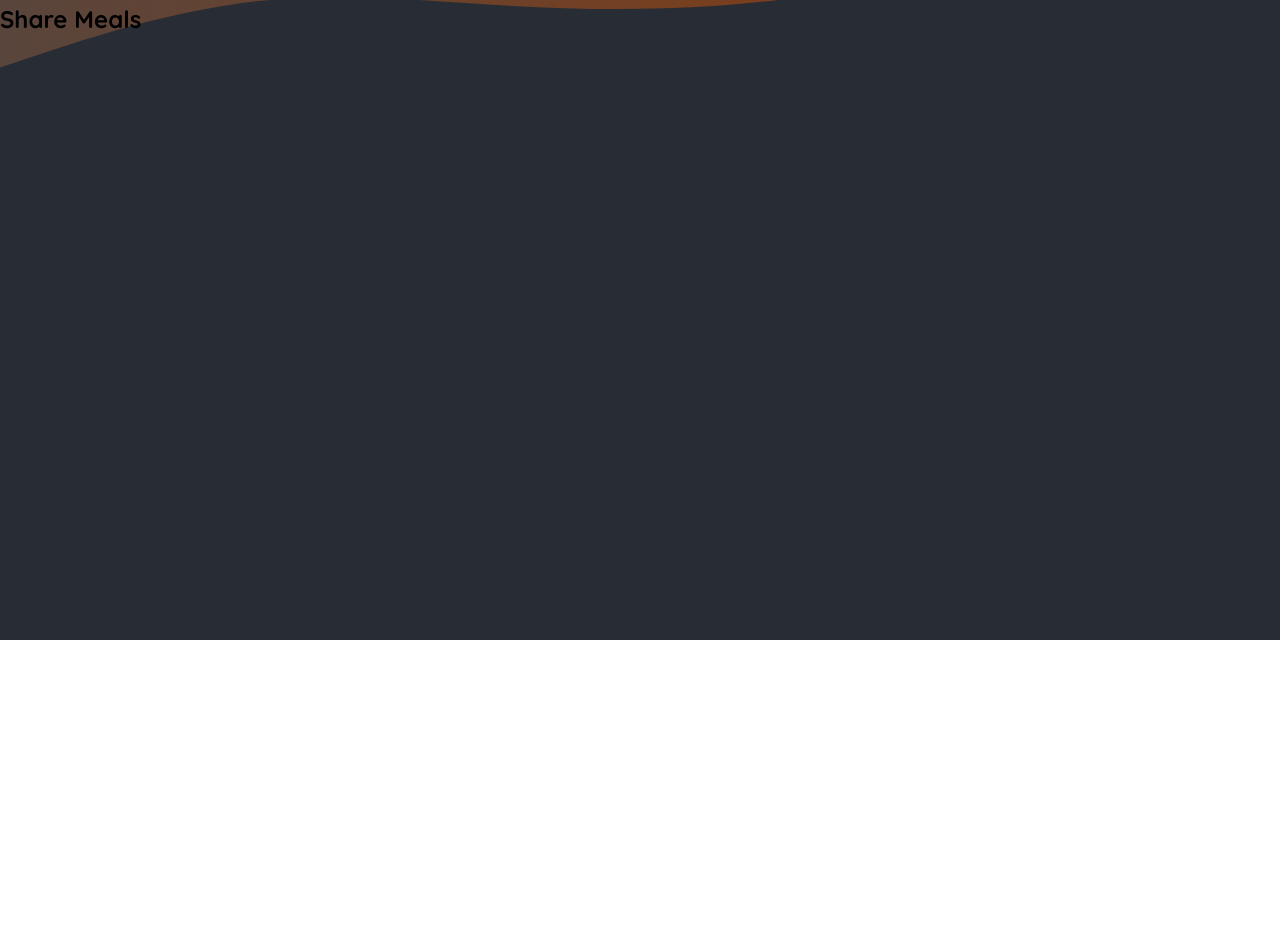
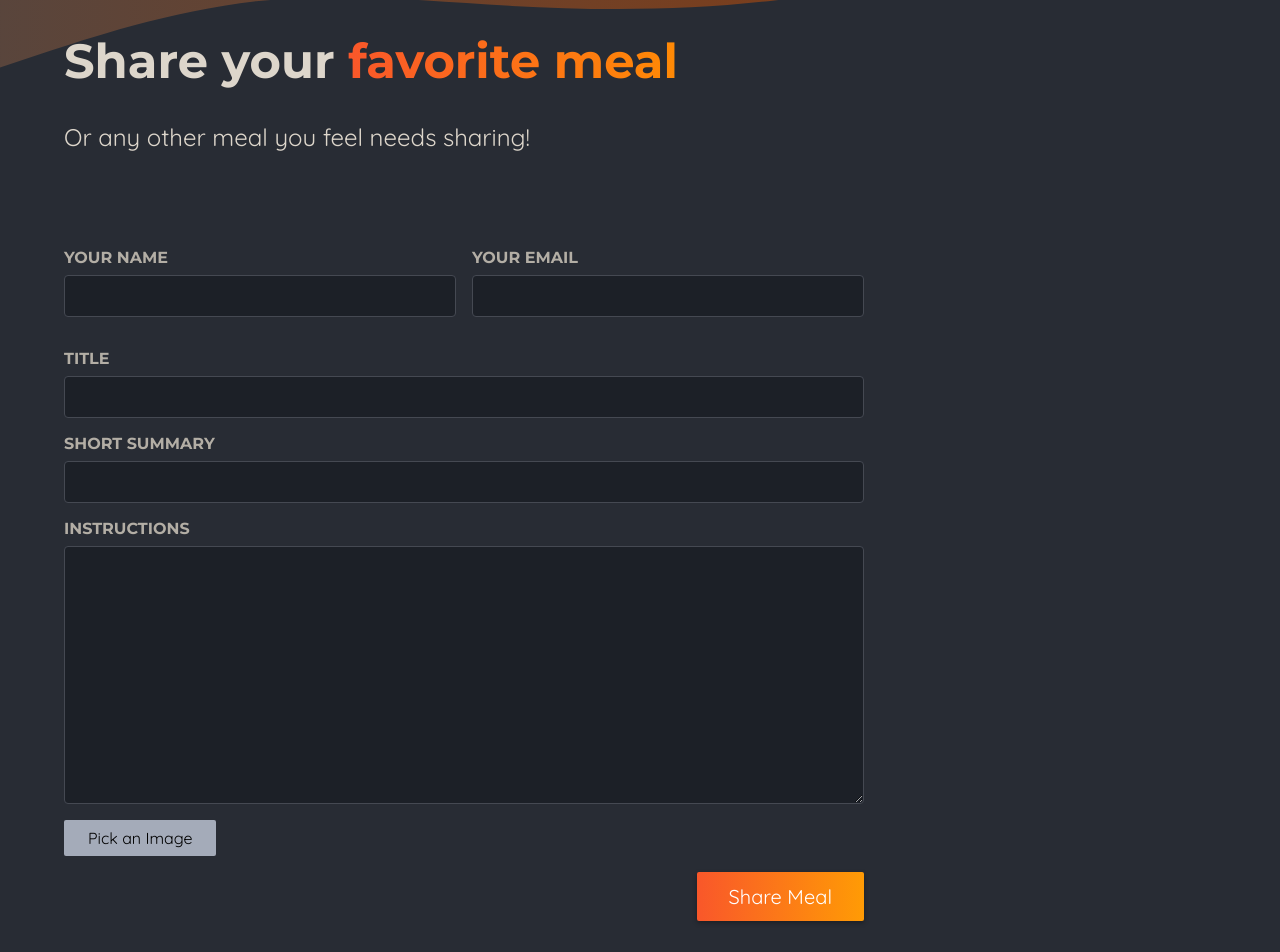
Before and after one commit to augustikasystango/foodies_app, a Next.js app: page /meals/share in a window 1280 px wide. Shown: the part 160-1112 px from the top of the page. Before the commit the page ends 800 px from the top, so only its background shows below. Built offline with nearby package versions, Linux system fonts and the light colour scheme.

Commit message:
adding image picker page

```diff
--- a/app/meals/share/page.js
+++ b/app/meals/share/page.js
@@ -1,10 +1,50 @@
+import ImagePicker from '@/components/meals/image-picker';
+import classes from './page.module.css';
 
-const ShareMealsPage = () => {
+export default function ShareMealPage() {
   return (
-    <div>
-      <h2>Share Meals</h2>
-    </div>
-  )
+    <>
+      <header className={classes.header}>
+        <h1>
+          Share your <span className={classes.highlight}>favorite meal</span>
+        </h1>
+        <p>Or any other meal you feel needs sharing!</p>
+      </header>
+      <main className={classes.main}>
+        <form className={classes.form}>
+          <div className={classes.row}>
+            <p>
+              <label htmlFor="name">Your name</label>
+              <input type="text" id="name" name="name" required />
+            </p>
+            <p>
+              <label htmlFor="email">Your email</label>
+              <input type="email" id="email" name="email" required />
+            </p>
+          </div>
+          <p>
+            <label htmlFor="title">Title</label>
+            <input type="text" id="title" name="title" required />
+          </p>
+          <p>
+            <label htmlFor="summary">Short Summary</label>
+            <input type="text" id="summary" name="summary" required />
+          </p>
+          <p>
+            <label htmlFor="instructions">Instructions</label>
+            <textarea
+              id="instructions"
+              name="instructions"
+              rows="10"
+              required
+            ></textarea>
+          </p>
+          <ImagePicker/>
+          <p className={classes.actions}>
+            <button type="submit">Share Meal</button>
+          </p>
+        </form>
+      </main>
+    </>
+  );
 }
-
-export default ShareMealsPage;
--- /dev/null
+++ b/app/meals/share/page.module.css
@@ -0,0 +1,98 @@
+.header {
+    gap: 3rem;
+    margin: 3rem auto 5rem auto;
+    width: 90%;
+    max-width: 75rem;
+    color: #ddd6cb;
+    font-size: 1.5rem;
+  }
+
+  .header h1 {
+    font-family: 'Montserrat', sans-serif;
+  }
+
+  .highlight {
+    background: linear-gradient(90deg, #f9572a, #ff8a05);
+    background-clip: text;
+    -webkit-background-clip: text;
+    -webkit-text-fill-color: transparent;
+  }
+
+  .main {
+    width: 90%;
+    max-width: 75rem;
+    margin: 3rem auto;
+    color: white;
+  }
+
+  .form {
+    max-width: 50rem;
+  }
+
+  .form label {
+    display: block;
+    margin-bottom: 0.5rem;
+    font-size: 1rem;
+    font-family: 'Montserrat', sans-serif;
+    text-transform: uppercase;
+    color: #b3aea5;
+    font-weight: bold;
+  }
+
+  .form input,
+  .form textarea {
+    display: block;
+    width: 100%;
+    padding: 0.5rem 1rem;
+    border-radius: 4px;
+    border: 1px solid #454952;
+    background: #1c2027;
+    font-size: 1.25rem;
+    font-family: 'Montserrat', sans-serif;
+    color: #ddd6cb;
+  }
+
+  .form input:focus,
+  .form textarea:focus {
+    outline-color: #f99f2a;
+    background-color: #1f252d;
+  }
+
+  .row {
+    display: flex;
+    gap: 1rem;
+  }
+
+  .row p {
+    width: 100%;
+  }
+
+  .actions {
+    text-align: right;
+  }
+
+  .actions button {
+    border: 0;
+    padding: 0.75rem 2rem;
+    background: linear-gradient(90deg, #f9572a, #ff9b05);
+    border: none;
+    color: #ffffff;
+    border-radius: 2px;
+    cursor: pointer;
+    font: inherit;
+    font-size: 1.25rem;
+    box-shadow: 0 2px 5px rgba(0, 0, 0, 0.3);
+  }
+
+  .actions button:hover,
+  .actions button:focus {
+    background: linear-gradient(90deg, #fd4715, #f9b241);
+  }
+
+  .actions button:disabled,
+  .actions button:hover:disabled,
+  .actions button:focus:disabled {
+    background: #ccc;
+    color: #979797;
+    cursor: not-allowed;
+  }
--- /dev/null
+++ b/components/meals/image-picker.js
@@ -0,0 +1,20 @@
+'use client'
+import classes from './image-picker.module.css'
+import { useRef } from 'react';
+
+export default function ImagePicker({ label, name }) {
+    const imageInputRef = useRef();
+
+    const handlePickClick=()=> {
+        imageInputRef.current.click();
+    }
+    return (<div className={classes.picker}>
+        <label htmlFor='image'>{label}</label>
+        <div className={classes.controls}>
+            <input type='file' id='image'
+            className={classes.input}
+            accept='image/png , image/jpeg' name={name} ref={imageInputRef} />
+            <button className={classes.button} type='button'onClick={handlePickClick}>Pick an Image</button>
+        </div>
+    </div>)
+}
--- /dev/null
+++ b/components/meals/image-picker.module.css
@@ -0,0 +1,45 @@
+.controls {
+    display: flex;
+    align-items: flex-start;
+    gap: 1.5rem;
+    margin-bottom: 1rem;
+  }
+
+  .picker .input {
+    display: none;
+  }
+
+  .picker .button {
+    border: 0;
+    padding: 0.5rem 1.5rem;
+    background: #a4abb9;
+    border-radius: 2px;
+    cursor: pointer;
+    font: inherit;
+  }
+
+  .picker .button:hover,
+  .picker .button:focus {
+    background: #b3b9c6;
+  }
+
+  .preview {
+    width: 10rem;
+    height: 10rem;
+    border: 2px solid #a4abb9;
+    display: flex;
+    justify-content: center;
+    align-items: center;
+    text-align: center;
+    color: #a4abb9;
+    position: relative;
+  }
+
+  .preview p {
+    margin: 0;
+    padding: 1rem;
+  }
+
+  .preview img {
+    object-fit: cover;
+  }
```
Also changed, not shown: app/meals/[mealSlug]/page.js (+9 -1 lines), app/meals/not-found.js (added, +12 -0 lines).
